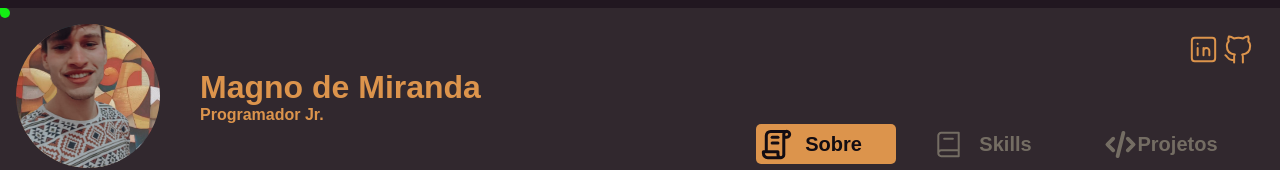
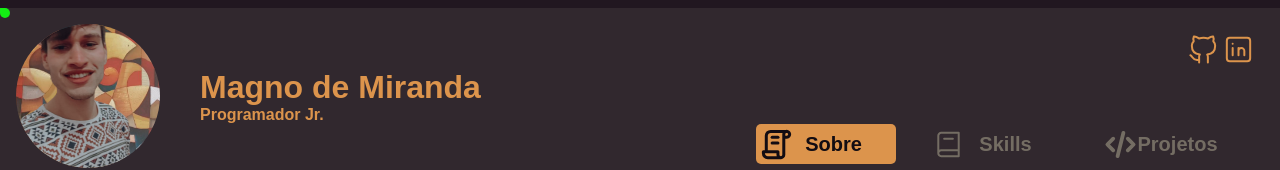
Before and after one commit to MagnoMF/portfolio, a React (Create React App) app: page / in a window 1280 px wide. Shown: the top 170 px of the page. Built offline with nearby package versions, Linux system fonts and the light colour scheme; a web font is replaced by a local one.

Commit message:
Inserindo link de linkedin e github

```diff
--- a/src/components/Navbar.jsx
+++ b/src/components/Navbar.jsx
@@ -23,8 +23,15 @@ export default function Navbar() {
         </div>
         <div className="midia-social">
           <div className="wrapp-btns">
-            <button className="wrapp-btns__btn btn--linkedin" />
-            <button className="wrapp-btns__btn btn--github" />
+            <a target="_blank" href="https://github.com/MagnoMF">
+              <button className="wrapp-btns__btn btn--github" />
+            </a>
+            <a
+              target="_blank"
+              href="https://www.linkedin.com/in/magnomferreira/"
+            >
+              <button className="wrapp-btns__btn btn--linkedin" />
+            </a>
           </div>
           <div className="btns-nav">
             <ContextBotoesNavbarProvider>
```
